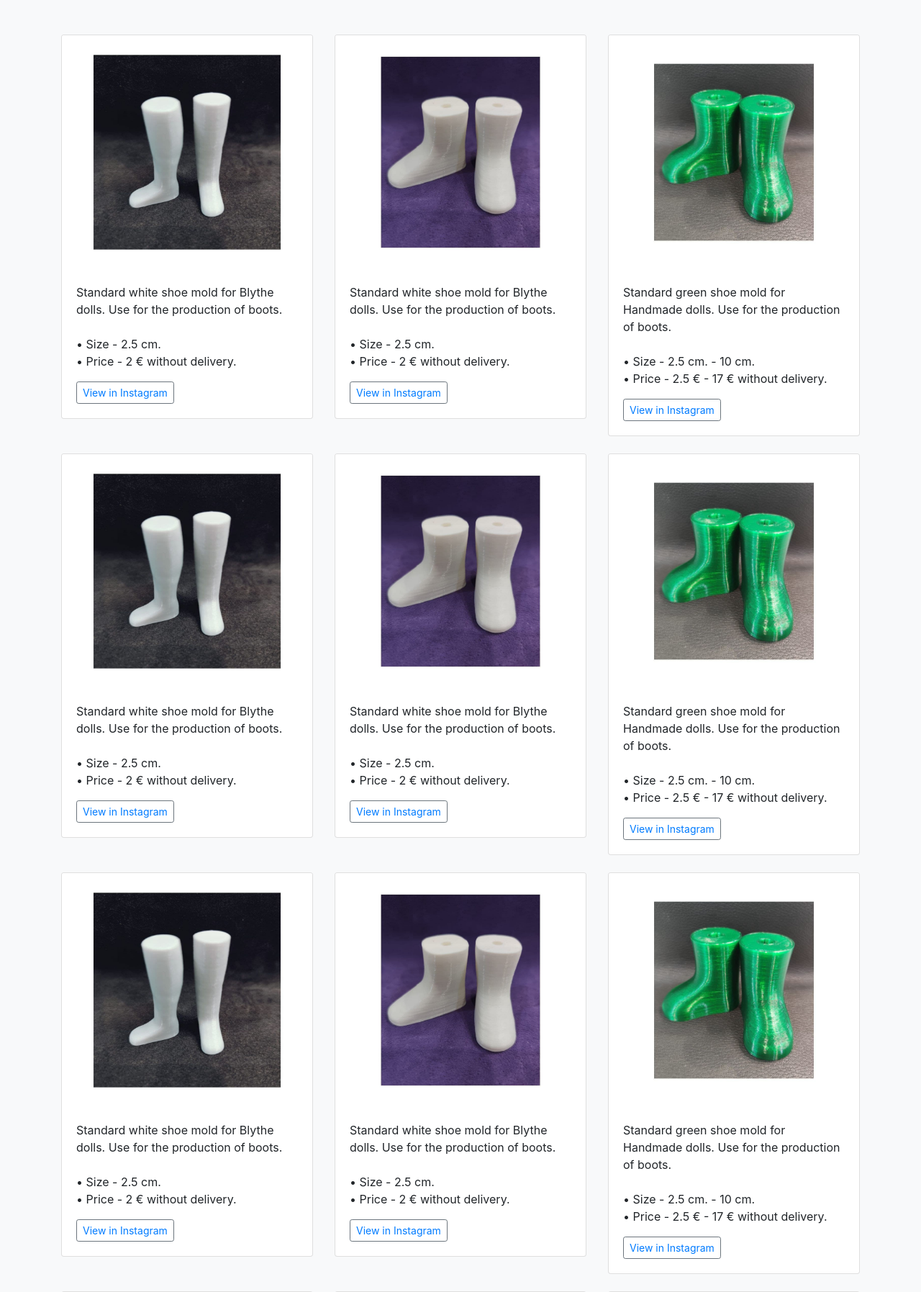
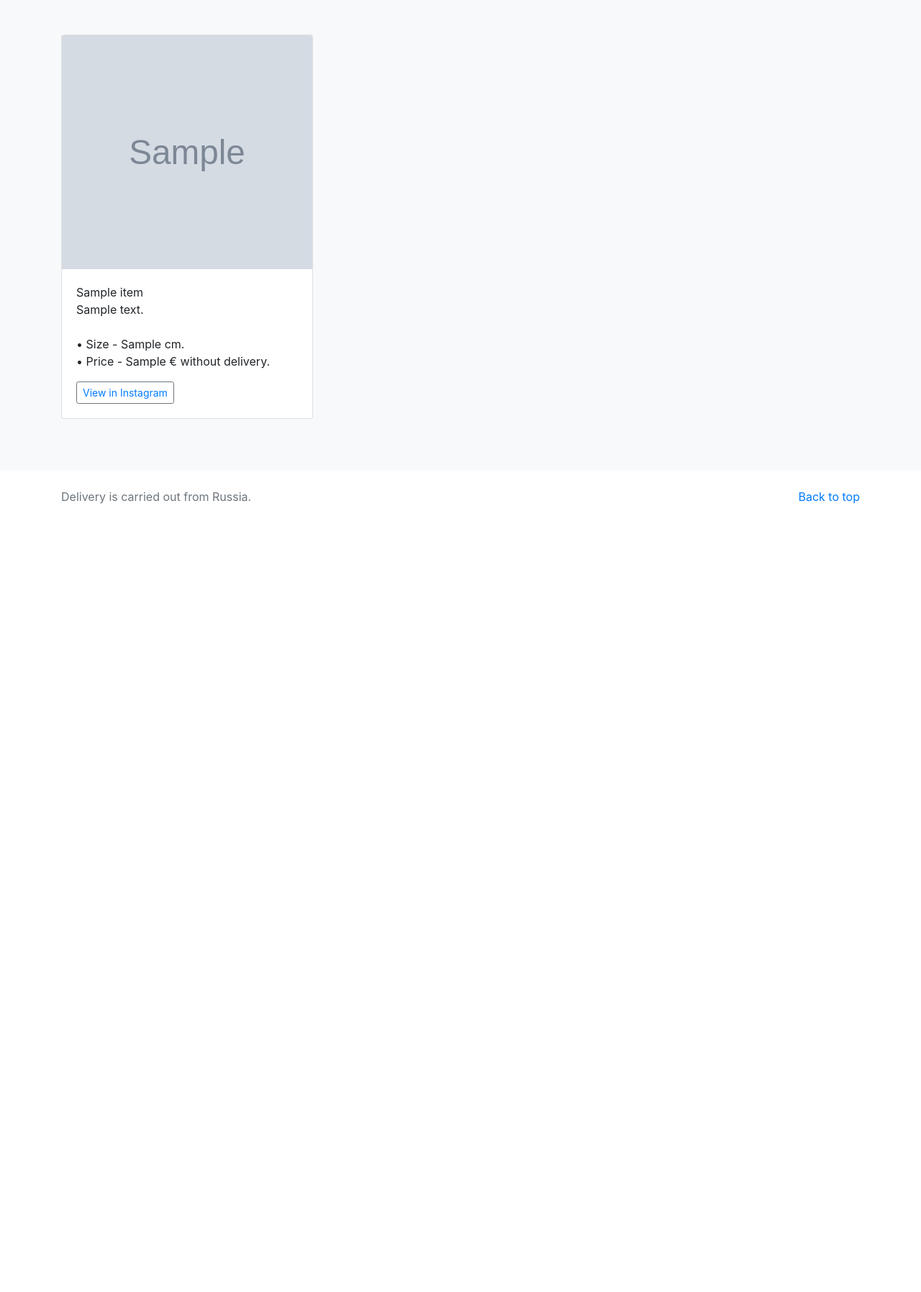
Before and after one commit to vladibuyanov/all_for_dolls_web, a Flask app: page /test in a window 1280 px wide. Shown: the part 56-1851 px from the top of the page at 72% size. After the commit the page ends 756 px from the top, so only its background shows below. Run offline with Flask 2, Linux system fonts and the light colour scheme; data comes from the database, SQL or seed files in the repository; tables that the repository leaves empty hold one stand-in row (values such as "Sample post"); grey boxes marked "Sample" are stand-in pictures; some libraries are stand-ins or nearby versions.

Commit message:
08/03/2021

```diff
--- a/server.py
+++ b/server.py
@@ -1,11 +1,25 @@
-from flask import Flask, render_template
-# from flask_sqlalchemy import SQLAlchemy
+from flask import Flask, render_template, request, redirect
+from flask_sqlalchemy import SQLAlchemy
 from db_work import get_all
 
+app = Flask(__name__)
+app.config['SQLALCHEMY_DATABASE_URI'] = 'sqlite:///shop.db '
+app.config['SQLALCHEMY_TRACK_MODIFICATIONS'] = False
+db = SQLAlchemy(app)
 
-app = Flask(__name__)
-# app.config['SQLALCHEMY_DATABASE_URI'] = 'sqlite:///shop.db '
-# db = SQLAlchemy
+
+class Item(db.Model):
+    id = db.Column(db.Integer, primary_key=True)
+    title = db.Column(db.String(50), nullable=False)
+    price = db.Column(db.String(5), nullable=False)
+    about = db.Column(db.Text, nullable=False)
+    size = db.Column(db.String(50), nullable=False)
+    src = db.Column(db.Text, nullable=False)
+    link = db.Column(db.Text, nullable=False)
+    isActive = db.Column(db.Boolean, nullable=True)
+
+    def __repr__(self):
+        return self.title
 
 
 products = []
@@ -27,15 +41,32 @@ def index():
 
 @app.route('/test', methods=['GET', 'POST'])
 def index_test():
-    for product in get_all():
-        products.append({
-            'src': product[0],
-            'about': product[1],
-            'size': product[2],
-            'price': product[3],
-            'link': product[4]
-        })
-    return render_template('test.html', db=products)
+    items = Item.query.all()  # Можно добавить сортировку .order_by(Item.name).
+    return render_template('test.html', data=items)
+
+
+@app.route('/create', methods=['GET', 'POST'])
+def create():
+    if request.method == "POST":
+        title = request.form['title']
+        price = request.form['price']
+        about = request.form['about']
+        size = request.form['size']
+        src = request.form['src']
+        link = request.form['link']
+
+        item = Item(title=title, price=price, about=about, size=size, src=src, link=link)
+
+        try:
+            db.session.add(item)
+            db.session.commit()
+            return redirect('/test')
+
+        except Warning:
+            return "Something is going wrong"
+
+    else:
+        return render_template('create.html')
 
 
 if __name__ == '__main__':
--- a/templates/test.html
+++ b/templates/test.html
@@ -6,23 +6,24 @@
 <div class="album py-5 bg-light">
     <div class="container">
         <div class="row">
-            {% for product in db %}
+            {% for el in data %}
             <div class="col-md-4">
                 <div class="card mb-4 box-shadow">
                     <img class="card-img-top" data-src="holder.js/100px225?theme=thumb&amp;bg=55595c&amp;fg=eceeef&amp;text=Thumbnail"
                          alt="Thumbnail [100%x225]" style="height: 325px; width: 100%; display: block;"
-                         src="./static/img/{{ product.src }}"
+                         src="./static/img/{{ el.src }}"
                          data-holder-rendered="true">
                     <div class="card-body">
                         <p class="card-text">
-                            {{ product.about }} <br><br>
-                            {{ product.size }} <br>
-                            {{ product.price}}
+                                {{ el.title }} <br>
+                                {{ el.about }} <br><br>
+                                • Size - {{ el.size }} cm. <br>
+                                • Price - {{ el.price}} € without delivery.
                         </p>
                         <div class="d-flex justify-content-between align-items-center">
                             <div class="btn-group">
                                 <button type="button" class="btn btn-sm btn-outline-secondary">
-                                    <a href="{{ product.link }}">View in Instagram</a>
+                                    <a href="{{ el.link }}">View in Instagram</a>
                                 </button>
                             </div>
                             <!--                    <small class="text-muted">9 mins</small>-->
```
